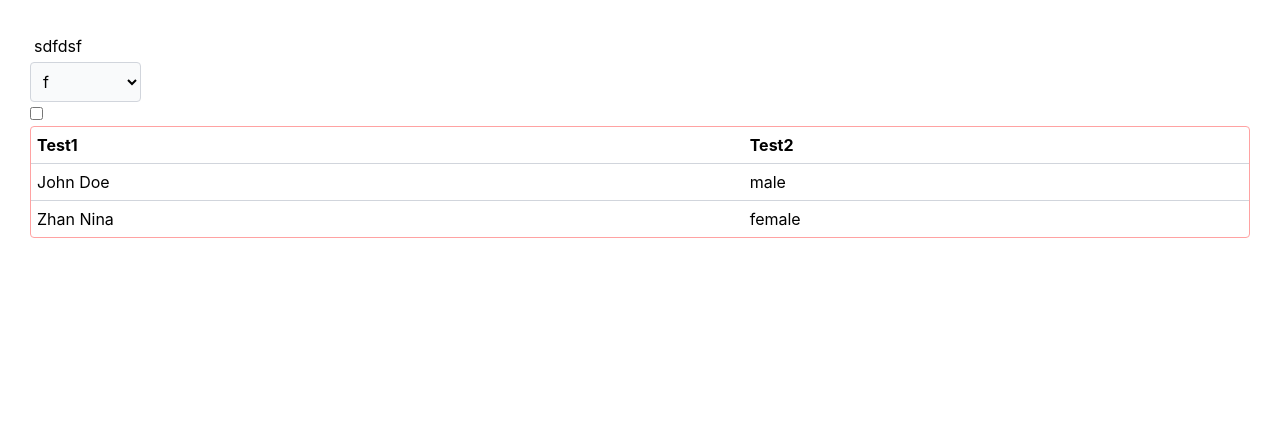
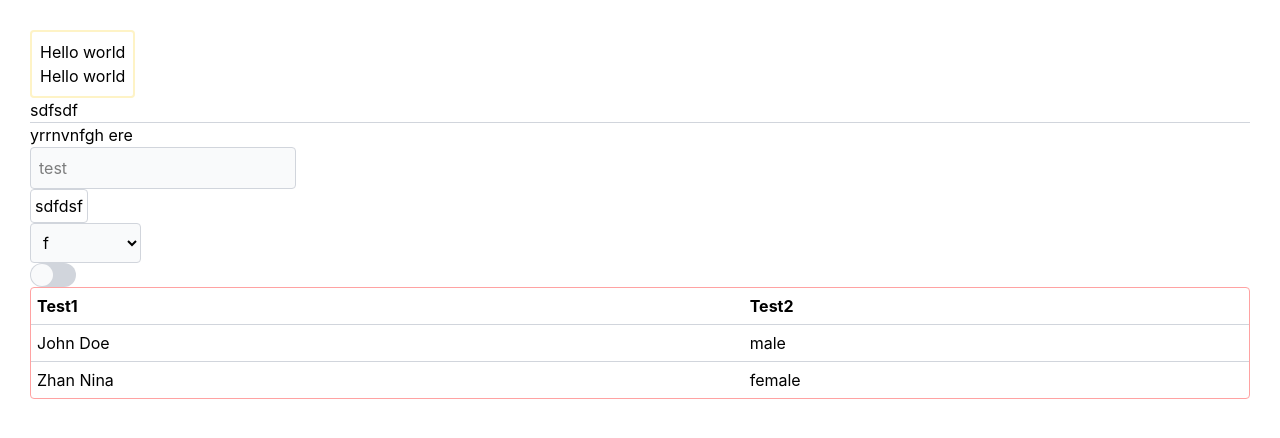
Before and after one commit to johnsoatra/react-epack, a React (Vite) app: page / in a window 1280 px wide. Shown: the top 438 px of the page. Built offline with nearby package versions, Linux system fonts and the light colour scheme.

Commit message:
add data-re-switch to switch element

```diff
--- a/src/lib/components/Switch/Switch.tsx
+++ b/src/lib/components/Switch/Switch.tsx
@@ -12,10 +12,13 @@ export default function Switch({
 }: SwitchProps) {
   return (
     <Label
-      more={{ ...more, id: htmlId }}
+      more={{
+        ...more,
+        id: htmlId,
+        ['data-re-switch' as any]: '',
+      }}
       htmlFor={id}
-      className={className}
-      data-re-switch="">
+      className={className}>
       <input
         {...input}
         id={id}
--- a/src/lib/index.css
+++ b/src/lib/index.css
@@ -47,9 +47,6 @@
   }
 
   [data-re-switch] {
-    [data-re-c-input] {
-      @apply border-0 bg-transparent px-0;
-
     [data-re-input] {
       @apply hidden;
     }
@@ -72,13 +69,12 @@
       }
     }
   }
-  }
 
   [data-re-popover] {
     @apply relative;
 
     [data-re-content] {
-      @apply absolute top-[calc(100%+2px)] left-0 rounded-sm border border-gray-300 p-1 cursor-default;
+      @apply absolute top-[calc(100%+2px)] left-0 z-1 rounded-sm border border-gray-300 p-1 bg-gray-50 cursor-default;
     }
   }
 
--- a/src/test/Test.tsx
+++ b/src/test/Test.tsx
@@ -1,10 +1,16 @@
 import { Button, GroupSelect, Input, Switch, Table, type ButtonProps } from "../lib";
+import TestCard from "./TestCard";
+import TestLine from "./TestLine";
+import TestPopover from "./TestPopover";
 
 export default function () {
   return (
     // <Button>Hello world</Button>
     <div className="flex flex-col items-start">
-      <Button>sdfdsf</Button>
+      <TestCard />
+      <TestLine />
+      <TestPopover />
+      <Button className="border border-gray-300">sdfdsf</Button>
       <GroupSelect
         id="test"
         options={{
@@ -27,7 +33,7 @@ export default function () {
           children: option.value === 'male' ? '11' : option.label,
         })}
       />
-      <Switch id="test" />
+      <Switch id="f" />
       {/* <Input id="test" placeholder="test"/> */}
       <Table
         columns={[
--- a/src/test/TestPopover.tsx
+++ b/src/test/TestPopover.tsx
@@ -20,7 +20,7 @@ export default function () {
       show={show}
       target={
         <Input
-          id="test"
+          id="inputf"
           more={{
             placeholder: "test",
             onClick(e) {
```
Lines whose indentation alone changed are shown as unchanged.
